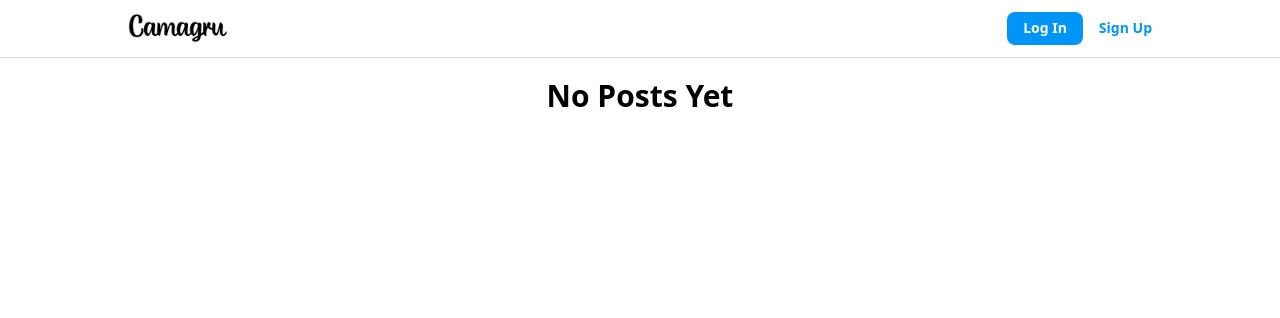
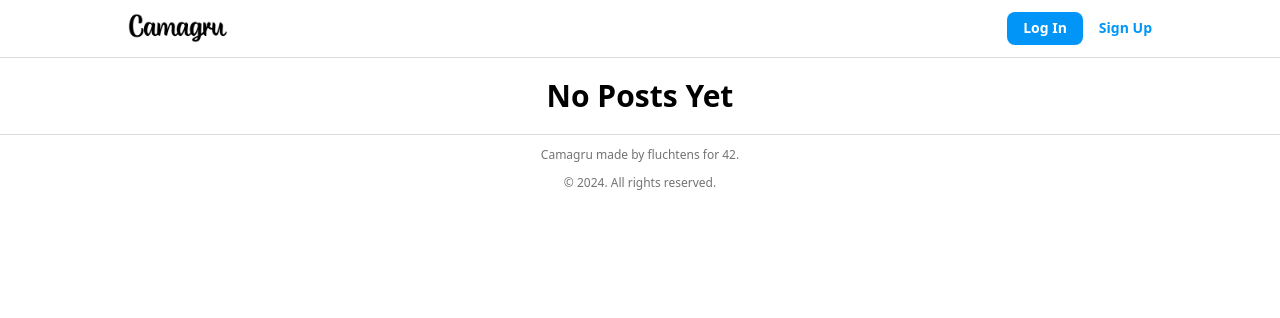
Before and after one commit to fluchtens/camagru, a PHP site: page / in a window 1280 px wide. Shown: the top 318 px of the page. Run offline with PHP 8.4, Linux system fonts and the light colour scheme; the visitor is signed in with stand-in values (Sample User, id 1); data that the repository does not hold is empty.

Commit message:
create footer and fix feed

```diff
--- a/src/index.php
+++ b/src/index.php
@@ -88,6 +88,7 @@ $css = $router['css'];
         <link rel="icon" type="image/png" href="<?= $baseUrl . "assets/favicon.png" ?>" />
         <link rel="stylesheet" type="text/css" href=<?= $baseUrl . "styles/globals.css"; ?>>
         <link rel="stylesheet" type="text/css" href=<?= $baseUrl . "styles/partials/header.css"; ?>>
+        <link rel="stylesheet" type="text/css" href=<?= $baseUrl . "styles/partials/footer.css"; ?>>
         <?php if ($css): ?>
             <link rel="stylesheet" type="text/css" href="<?= $css; ?>">
         <?php endif; ?>
@@ -100,6 +101,9 @@ $css = $router['css'];
         <main>
             <?php require $content; ?>
         </main>
+        <?php if ($uri !== "/register" && $uri !== "/login"): ?>
+            <?php require "./views/partials/footer.php"; ?>
+        <?php endif; ?>
     </body>
 </html>
 
--- a/src/styles/globals.css
+++ b/src/styles/globals.css
@@ -29,7 +29,7 @@ hr {
   padding: 0;
   outline: none;
   border: none;
-  border-bottom: 1px solid #dbdbdb;
+  /* border-bottom: 1px solid #dbdbdb; */
 }
 
 @media (max-width: 485px) {
--- a/src/styles/home.css
+++ b/src/styles/home.css
@@ -10,10 +10,19 @@
   font-weight: 800;
 }
 
+.feed ul {
+  margin: 0;
+  padding: 0;
+}
+
 .feed .post {
-  max-width: 468px;
   flex-direction: column;
   display: flex;
+  border-bottom: 1px solid #dbdbdb;
+}
+
+.feed .post:last-child {
+  border-bottom: none;
 }
 
 .feed .post .user {
@@ -65,7 +74,6 @@
 }
 
 .feed .post .actions {
-  padding: 0 0 0.25rem 0;
   flex-direction: column;
   display: flex;
 }
@@ -128,6 +136,6 @@
   }
 
   .feed .post .actions {
-    padding: 0 1rem 1rem 1rem;
+    padding: 0 1rem 0 1rem;
   }
 }
--- /dev/null
+++ b/src/styles/partials/footer.css
@@ -0,0 +1,23 @@
+footer {
+  padding: 0.75rem 1rem 0.75rem 1rem;
+  border-top: 1px solid #dbdbdb;
+}
+
+footer .footer-container {
+  max-width: 1024px;
+  margin: auto;
+  flex-direction: column;
+  display: flex;
+  justify-content: center;
+  align-items: center;
+  gap: 0.75rem;
+  text-align: center;
+}
+
+footer .footer-container p {
+  margin: 0;
+  font-size: 0.75rem;
+  line-height: 1rem;
+  font-weight: 400;
+  color: #737373;
+}
--- a/src/views/home.php
+++ b/src/views/home.php
@@ -6,8 +6,9 @@ $posts = getAllPosts($db, $userId);
     <?php if (!$posts): ?>
         <h1>No Posts Yet</h1>
     <?php else: ?>
+        <ul>
             <?php foreach ($posts as $post): ?>
-            <div class="post">
+                <li class="post">
                     <a class="user" href="<?= "/" . $post['user_username']; ?>">
                         <?php $avatar = $post['user_avatar'] ? $baseUrl . "assets/uploads/avatars/" . $post['user_avatar'] : null; ?>
                         <?php if ($avatar): ?>
@@ -44,8 +45,9 @@ $posts = getAllPosts($db, $userId);
                         </a>
                     </div>
                     <hr>
-            </div>
+                </li>
             <?php endforeach; ?>
+        </ul>
     <? endif; ?>
     <script src="<?= $baseUrl . "scripts/likePost.js" ?>"></script>
 </div>
--- /dev/null
+++ b/src/views/partials/footer.php
@@ -0,0 +1,6 @@
+<footer>
+    <div class="footer-container">
+        <p>Camagru made by fluchtens for 42.</p>
+        <p>© 2024. All rights reserved.</p>
+    </div>
+</footer>
```
Lines whose indentation alone changed are shown as unchanged.
